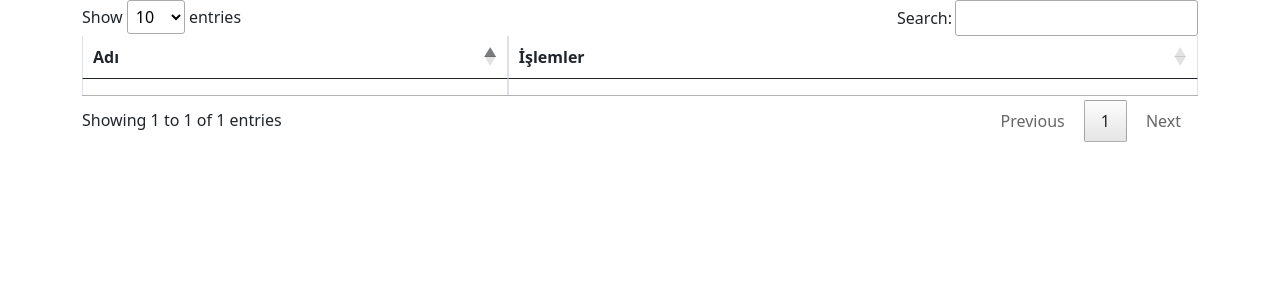
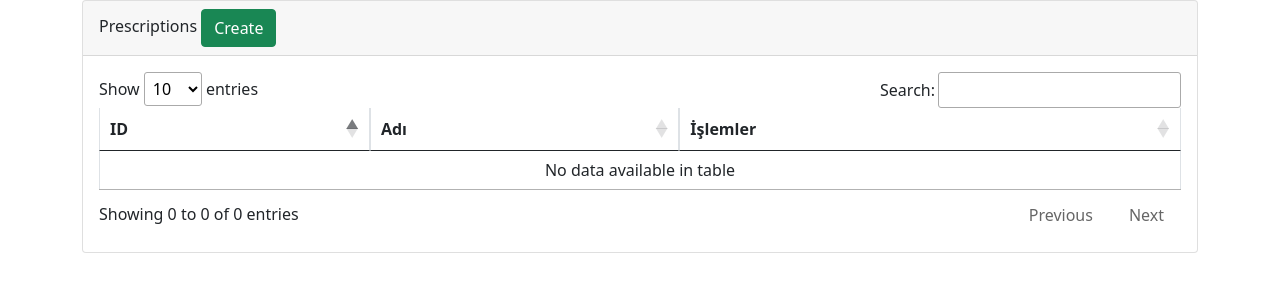
Before and after one commit to uysalmstf/ege_project, a CodeIgniter app: page /egegen/index.php/prescription/index in a window 1280 px wide. Shown: the part 56-356 px from the top of the page. Run offline with CodeIgniter, Linux system fonts and the light colour scheme; tables that the repository leaves empty or names only in its code hold one stand-in row (values such as "Sample post"); lists and menus that the app fills with data are empty; some libraries are stand-ins or nearby versions.

Commit message:
reçete ekleme - silme - düzenleme

```diff
--- a/application/controllers/Prescription.php
+++ b/application/controllers/Prescription.php
@@ -6,13 +6,93 @@ class Prescription extends CI_Controller {
 	{
 		parent::__construct();
 		$this->load->helper('url');
+		$this->load->database();
+		$this->load->model('PrescriptionModel');
 	}
 
 
 	public function index()
 	{
+		$query = $this->db->get_where('prescription', array('status' => 1));
+		$data['prescriptions'] = $query->result();
+		$query_products = $this->db->get_where('products', array('status' => 1));
+		$data['products'] = $query_products->result();
 		$this->load->view('partials/header');
-		$this->load->view('prescription/list');
+		$this->load->view('prescription/list', $data);
 		$this->load->view('partials/footer');
 	}
+
+	public function create()
+	{
+		$productModel = new PrescriptionModel();
+		if ($productModel->insert_item()){
+			$data['success'] = true;
+			$data['message'] = 'Process Done';
+		} else {
+			$data['success'] = false;
+			$data['message'] = 'Process Not Done';
+		}
+
+		echo json_encode($data, true);
+	}
+
+	public function edit($id)
+	{
+		$query = $this->db->get_where('prescription', array('id' => $id));
+		$allQuery = $this->db->get_where('products', array('status' => 1));
+		$query_ing = $this->db->get_where('prescription_ingredients', array('prescription_id' => $id));
+		$data['prescription'] = $query->result()[0];
+		$data['all_products'] = $allQuery->result();
+		$data['prescription_ingredients'] = $query_ing->result();
+
+		$checked_products = array();
+
+		if (isset($data['all_products']) && isset($data['prescription_ingredients'])){
+
+			foreach ($data['all_products'] as $product){
+
+				foreach ($data['prescription_ingredients'] as $ingredient) {
+					if ($ingredient->ing_pres_id == $product->id) {
+						$checked_products[] = $product->id;
+					}
+				}
+			}
+		}
+
+		$data['prescription_ingredients'] = $checked_products;
+
+		$this->load->view('partials/header');
+		$this->load->view('prescription/edit', $data);
+		$this->load->view('partials/footer');
+	}
+
+	public function update()
+	{
+		$productModel = new PrescriptionModel();
+		$productModel->update_item();
+
+		$query = $this->db->get_where('prescription', array('status' => 1));
+		$data['prescriptions'] = $query->result();
+		$query_products = $this->db->get_where('products', array('status' => 1));
+		$data['products'] = $query_products->result();
+
+		$this->load->view('partials/header');
+		$this->load->view('prescription/list', $data);
+		$this->load->view('partials/footer');
+	}
+
+	public function delete()
+	{
+		$productModel = new PrescriptionModel();
+		if ($productModel->delete_item()){
+			$data['success'] = true;
+			$data['message'] = 'Process Done';
+		} else {
+			$data['success'] = false;
+			$data['message'] = 'Process Not Done';
+		}
+
+		echo json_encode($data, true);
+	}
+
 }
--- /dev/null
+++ b/application/models/PrescriptionModel.php
@@ -0,0 +1,61 @@
+<?php
+
+class PrescriptionModel extends CI_Model{
+	public function insert_item()
+	{
+		$data = array(
+			'name' => $this->input->post('name'),
+		);
+
+		$this->db->insert('prescription', $data);
+
+		$lastID = $this->db->insert_id();
+
+		if ($this->input->post('products') != null){
+			foreach ($this->input->post('products') as $item) {
+				$data = array(
+					'prescription_id' => $lastID,
+					'ing_pres_id' => $item,
+				);
+
+				$this->db->insert('prescription_ingredients', $data);
+			}
+		}
+
+		return true;
+	}
+
+	public function update_item()
+	{
+
+		$data = array(
+			'name' => $this->input->post('name'),
+		);
+
+		$this->db->where('id', $this->input->post('product_id'));
+		$this->db->update('prescription', $data);
+
+		$this->db->delete('prescription_ingredients', array('prescription_id' => $this->input->post('product_id')));
+
+		if ($this->input->post('products') != null){
+			foreach ($this->input->post('products') as $item) {
+				$data = array(
+					'prescription_id' => $this->input->post('product_id'),
+					'ing_pres_id' => $item,
+				);
+
+				$this->db->insert('prescription_ingredients', $data);
+			}
+		}
+	}
+
+	public function delete_item()
+	{
+		$data = array(
+			'status' => 0
+		);
+
+		$this->db->where('id', $this->input->post('id'));
+		return $this->db->update('prescription', $data);
+	}
+}
--- a/application/views/prescription/list.php
+++ b/application/views/prescription/list.php
@@ -2,20 +2,133 @@
 <div class="container">
 	<div class="row">
 		<div class="col">
-			<table id="prescriptionTable" class="table table-bordered">
+			<div class="card">
+				<div class="card-header">
+					Prescriptions
+					<a class="btn btn-success" data-bs-toggle="modal" data-bs-target="#prescriptionModal"> Create</a>
+				</div>
+				<div class="card-body">
+					<table id="prescriptionTable" class="table table-bordered">
 				<thead>
 				<tr>
+					<th>ID</th>
 					<th>Adı</th>
 					<th>İşlemler</th>
 				</tr>
 				</thead>
 				<tbody>
-				<tr>
-					<td></td>
-					<td></td>
-				</tr>
+				<?php foreach ($prescriptions as $prescription){?>
+					<tr>
+						<td><?= $prescription->id;?></td>
+						<td><?= $prescription->name;?></td>
+						<td>
+							<a class="btn btn-warning" href="<?=base_url()?>prescription/edit/<?=$prescription->id?>">Düzenle</a>
+							<a class="btn btn-danger" onclick="delPrescription(<?=$prescription->id?>)">Sil</a>
+						</td>
+					</tr>
+				<?php }?>
 				</tbody>
 			</table>
+
+				</div>
+			</div>
 		</div>
 	</div>
 </div>
+
+
+
+<div class="modal" id="prescriptionModal" tabindex="-1">
+	<div class="modal-dialog">
+		<div class="modal-content">
+			<div class="modal-header">
+				<h5 class="modal-title">Prescription Create</h5>
+				<button type="button" class="btn-close" data-bs-dismiss="modal" aria-label="Close"></button>
+			</div>
+			<div class="modal-body">
+				<label for="name" class="label">Name</label>
+				<input type="text" id="name" class="form-control" name="name">
+				<label for="product" class="product">Ingredients </label><br>
+				<?php foreach ($products as $product){?>
+					<input type="checkbox" id="products" name="products[]" value="<?=$product->id;?>"><label><?=$product->name;?></label><br>
+				<?php }?>
+
+			</div>
+			<div class="modal-footer">
+				<button type="button" class="btn btn-secondary" data-bs-dismiss="modal">İptal</button>
+				<button type="button" class="btn btn-primary" onclick="savePrescription()">Save changes</button>
+			</div>
+		</div>
+	</div>
+</div>
+
+<script>
+	function savePrescription(){
+		if ($("#name").val().length == 0) {
+			swal("Name not entered");
+		} else {
+			var array = [];
+			$('#products:checked').each(function() {
+				array.push($(this).val());
+			});
+
+			$.ajax({
+				method: "POST",
+				url: "<?=base_url()?>prescription/create",
+				data: {
+					name: $("#name").val(),
+					products: array
+				},
+				success: function (data) {
+					data = JSON.parse(data);
+					if (data['success']) {
+						swal('Başarılı')
+						location.reload()
+					} else {
+						swal('Hata Oluştu')
+					}
+				}
+			});
+
+		}
+	}
+
+	function delPrescription(id){
+		swal({
+			title: "Are you sure?",
+			text: "Once deleted, you will not be able to recover this imaginary file!",
+			icon: "warning",
+			buttons: true,
+			dangerMode: true,
+		})
+			.then((willDelete) => {
+				if (willDelete) {
+
+					$.ajax({
+						method: "POST",
+						url: "<?=base_url()?>prescription/delete",
+						data: {
+							id: id
+						},
+						success: function (data) {
+							data = JSON.parse(data)
+
+							if (data['success']) {
+								swal("Poof! Your imaginary file has been deleted!", {
+									icon: "success",
+								});
+							} else {
+								swal('An error occured!')
+							}
+
+							location.reload()
+						}
+					})
+
+
+				} else {
+					swal("Your imaginary file is safe!");
+				}
+			});
+	}
+</script>
```
Also changed, not shown: application/views/prescription/edit.php (added, +28 -0 lines).
